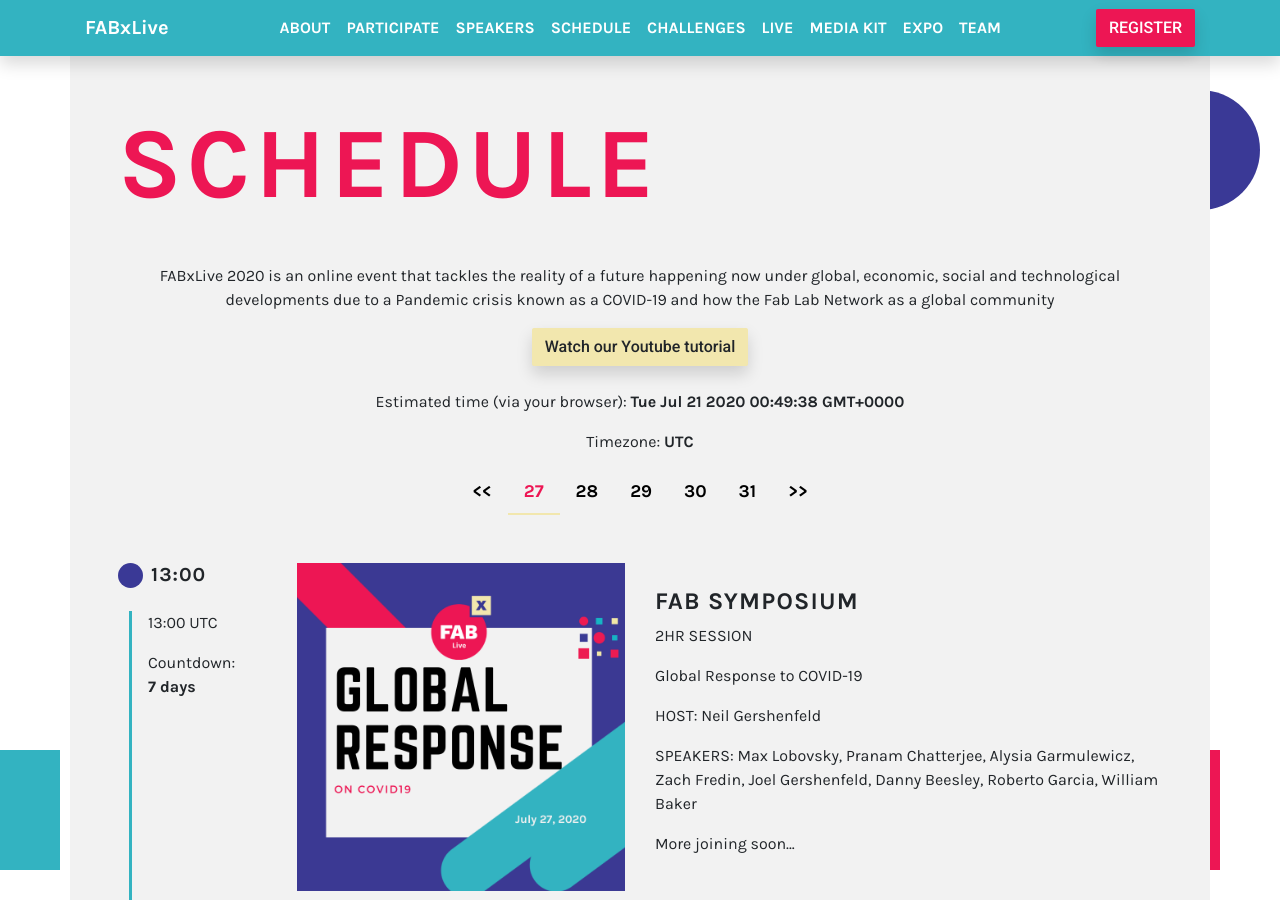
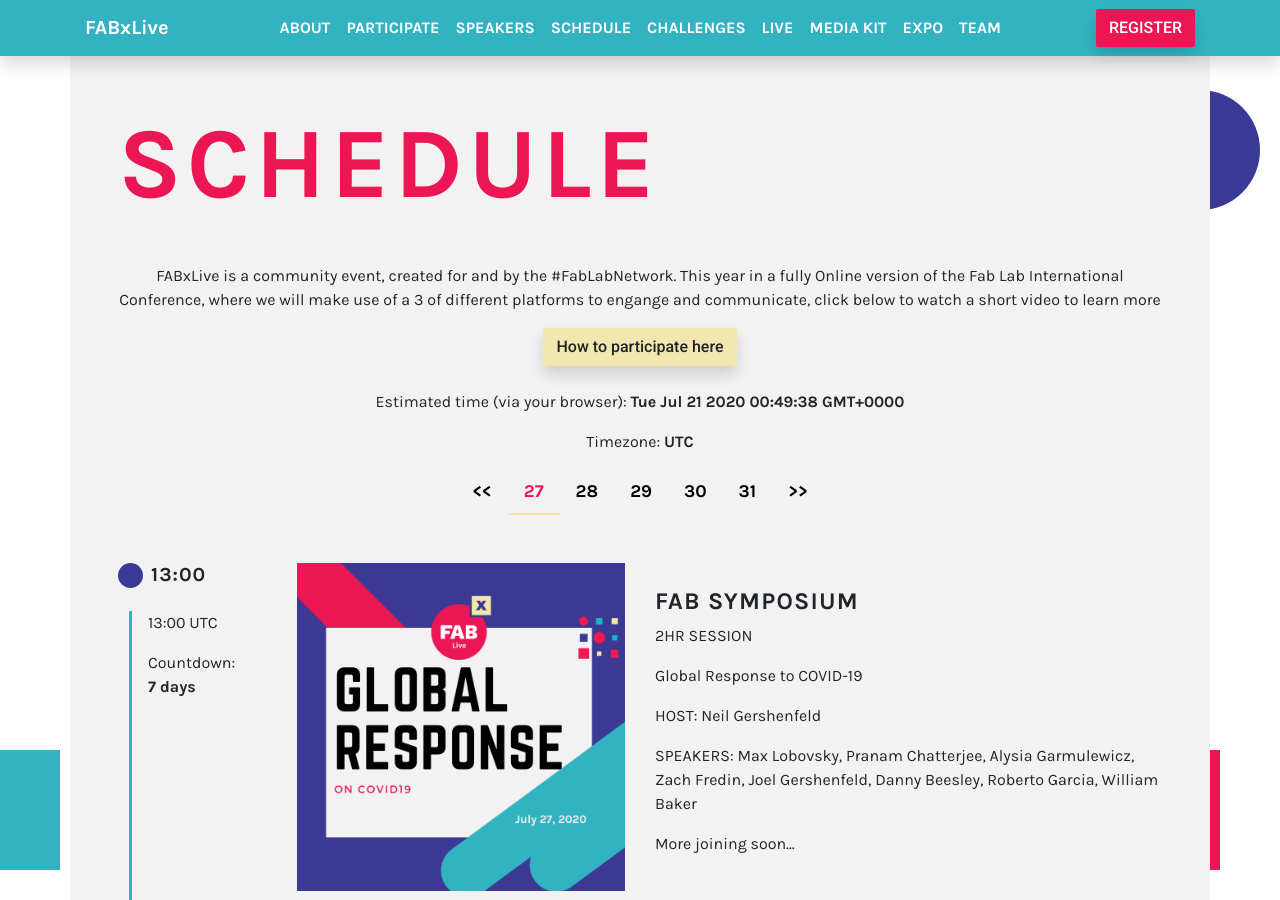
Before and after one commit to fabfoundation/fabxlive2020, a Jekyll site: the page built from schedule.html, in a window 1280 px wide and 900 px high. Built offline with Jekyll 4.4.1, drawn with Linux system fonts in a browser that asks for light colours; nearby versions of some CDN libraries.

Commit message:
Update schedule.html

```diff
--- a/schedule.html
+++ b/schedule.html
@@ -7,11 +7,11 @@
 <section class="text-center">
   <h1 class="text-red text-left">SCHEDULE</h1>
   <p>
-  FABxLive 2020 is an online event that tackles the reality of a future happening now under global, economic, social and technological developments due to a Pandemic crisis known as a COVID-19 and how the Fab Lab Network as a global community
+  FABxLive is a community event, created for and by the #FabLabNetwork. This year in a fully Online version of the Fab Lab International Conference, where we will make use of a 3 of different platforms to engange and communicate, click below to watch a short video to learn more
   </p>
 
   <div class="text-center">
-    <a class="btn bg-yellow shadow mb-4" href="" target="_blank">Watch our Youtube tutorial</a>
+    <a class="btn bg-yellow shadow mb-4" href="https://www.youtube.com/embed/Vc1DJlhwSpI" target="_blank">How to participate here</a>
 
     <p>Estimated time (via your browser): <strong id="current-time"></strong> </p>
     <p>Timezone: <strong id="current-timezone"></strong> </p>
```
